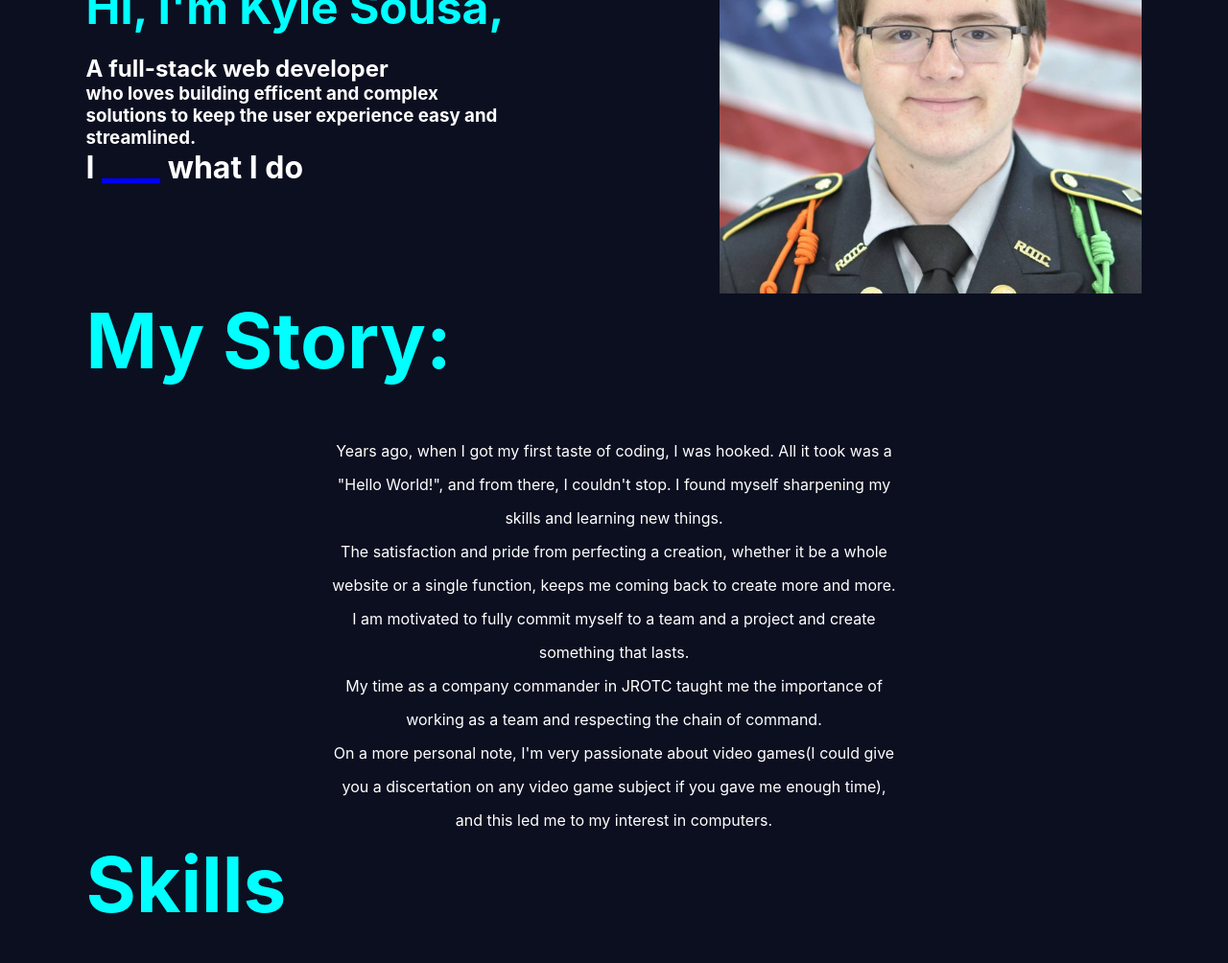
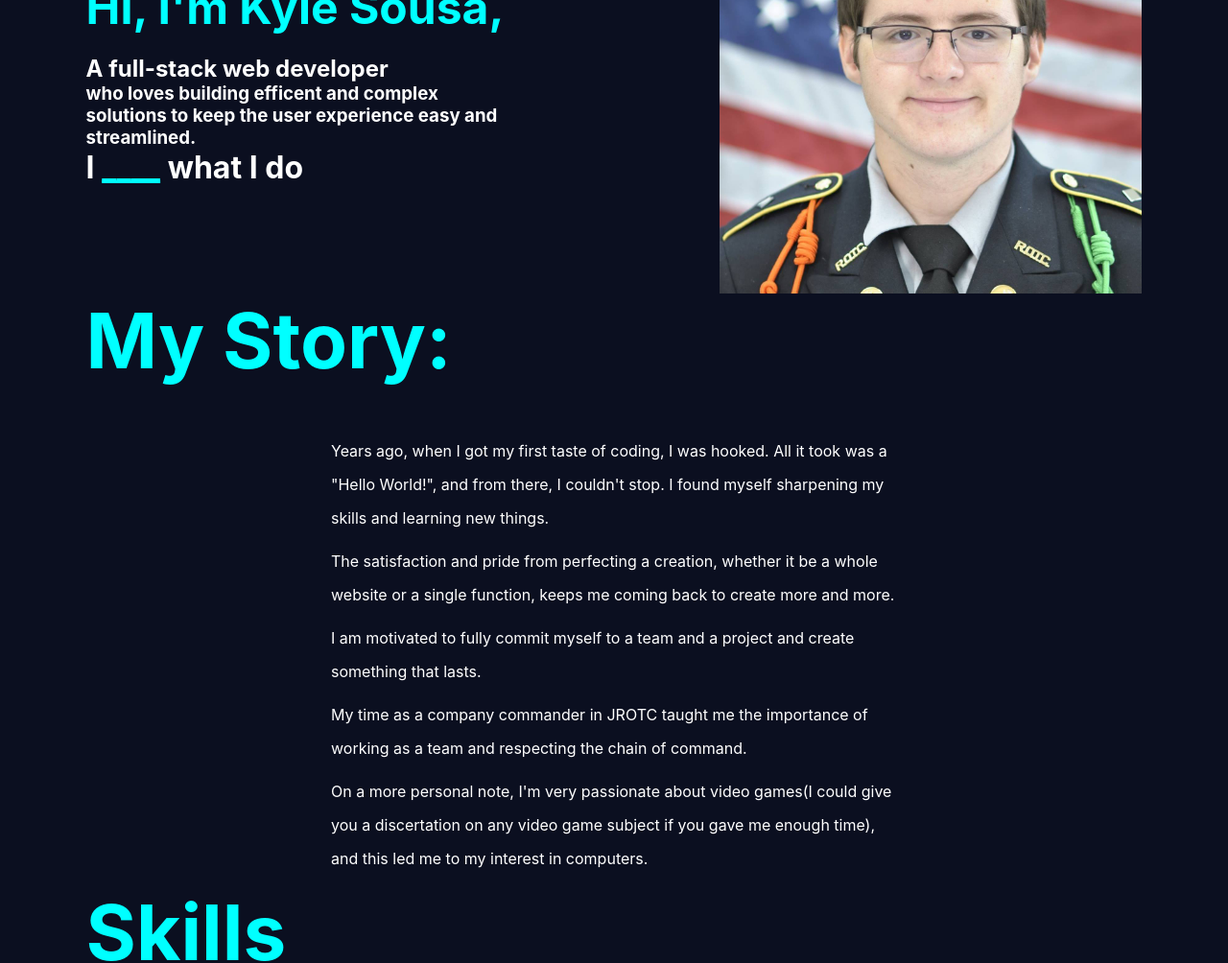
Before and after one commit to AWSMProdigy/updated-portfolio, a React (Create React App) app in the folder my-portfolio/: page / in a window 1280 px wide. Shown: the part 234-1238 px from the top of the page at 96% size. Built offline with nearby package versions, Linux system fonts and the light colour scheme.

Commit message:
Added styling and functionality to contact section

```diff
--- a/my-portfolio/src/App.css
+++ b/my-portfolio/src/App.css
@@ -230,7 +230,7 @@ nav{
 
 .encryptWord{
   text-decoration: underline;
-  color: blue;
+  color: aqua;
   cursor: pointer;
 }
 
@@ -249,8 +249,12 @@ nav{
 .pageTextCenter{
   margin-top: auto;
   margin-bottom: auto;
-  text-align: center;
+  text-align: left;
   max-width: 50%;
+}
+
+.pageTextCenter > p{
+  margin-bottom: 10px;
 }
 
 .bar {
@@ -413,6 +417,21 @@ nav{
   white-space: nowrap;
   text-align: center;
   margin: 0 auto;
+  color: aqua;
+}
+
+.contactList > li:hover{
+  cursor: pointer;
+  color: greenyellow;
+}
+
+#phoneNum{
+  cursor: pointer;
+  color: aqua;
+}
+
+#phoneNum:hover{
+  color: greenyellow;
 }
 
 .contactList > li > a{
--- a/my-portfolio/src/components/Home.js
+++ b/my-portfolio/src/components/Home.js
@@ -4,6 +4,17 @@ import React, { useState } from "react";
 import { Link } from "react-router-dom";
 
 function Home() {
+
+  const [showNum, setNum ] = useState(false);
+
+  const dispNone = {
+    display: 'none'
+  }
+
+  const disp = {
+    display: 'block'
+  }
+
 
   let dangerous = {
     name: "It's Dangerous To Go Alone",
@@ -140,11 +151,12 @@ function Home() {
     }, 10);
   }
 
+  const showNumber = (e) => {
+    setNum(!showNum);
+  }
+
   return (
     <div className="App">
-
-
-
       <div className="Page Intro" id="Intro">
         <div className='introText'>
           <h1 className='nameTitle'>Hi, I'm Kyle Sousa,</h1>
@@ -287,11 +299,12 @@ function Home() {
             <h1>Contact Me</h1>
           </div>
         <ul className='contactList'>
-          <li>239-770-0763</li>
+          <li onClick={showNumber} style={showNum ? dispNone : disp}><i id="phoneIcon" className='fa fa-phone fa-4x'></i></li>
+          <li onClick={showNumber} id='number' style={!showNum ? dispNone : disp}><span>239-770-0763</span></li>
           <li><a href="https://github.com/AWSMProdigy"><i className='fa fa-github fa-4x'></i></a></li>
           <li><a href="https://www.linkedin.com/in/kyle-sousa-1a507b156/"><i className='fa fa-linkedin fa-4x'></i></a></li>
+          <li><a href="mailto: kylesousa756@gmail.com"><i className='fa fa-envelope fa-4x'></i></a></li>
         </ul>
-        <a href="mailto: kylesousa756@gmail.com">Send me an email!</a>
       </div>
       </div>
   );
```
